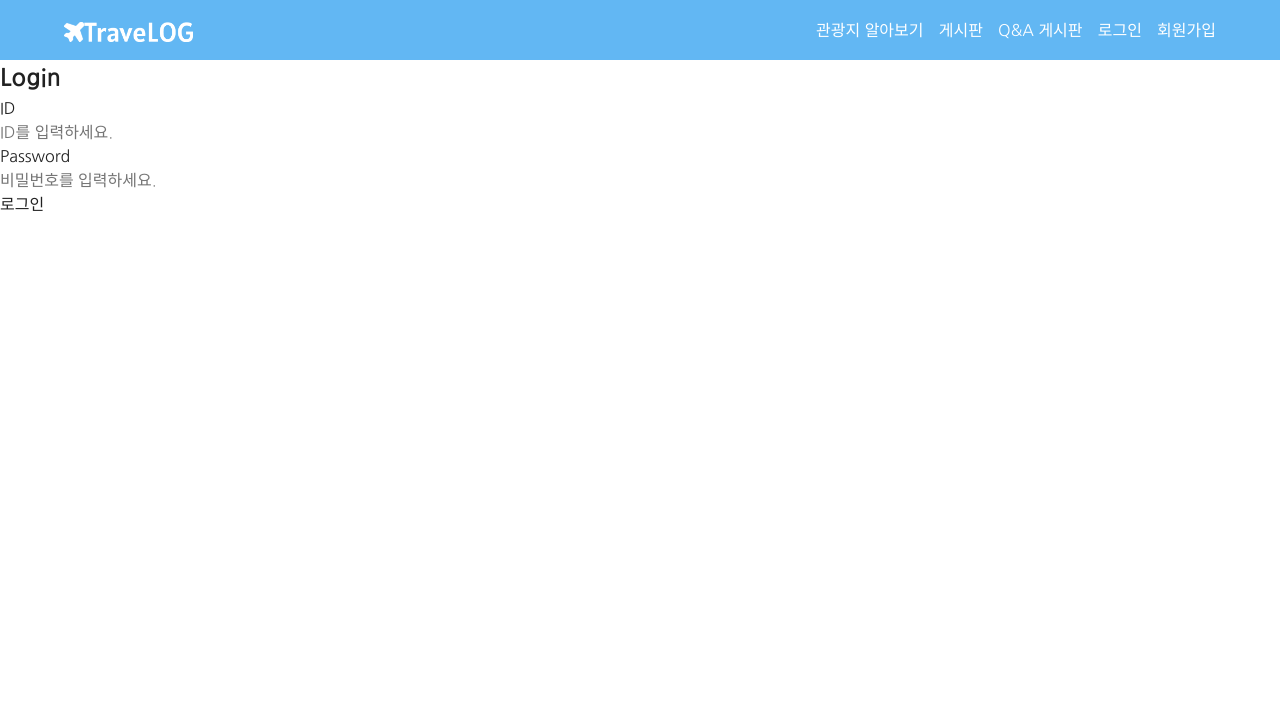
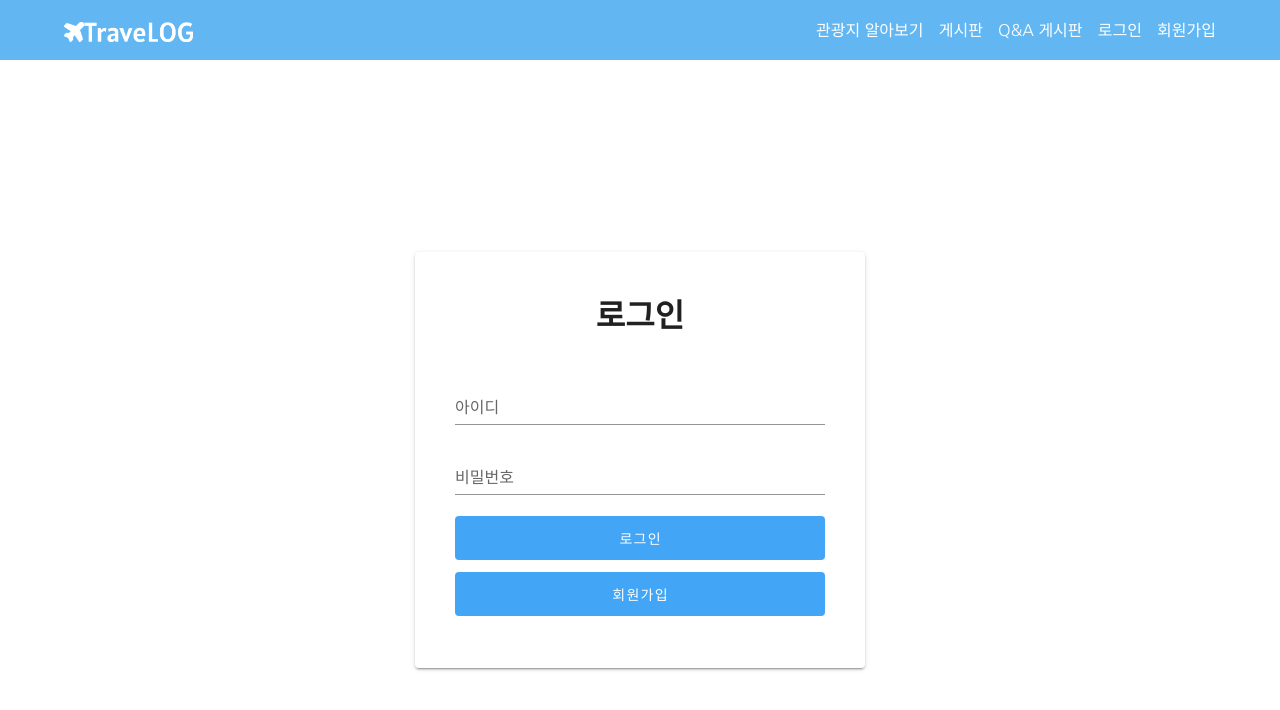
Before and after one commit to SSAFY-TraveLOG/TraveLOG-frontend, a Vue app: page /login in a window 1280 px wide. Shown: the top 710 px of the page. Built offline with nearby package versions, Linux system fonts and the light colour scheme.

Commit message:
refactor: 로그인 페이지 vuetify 사용하여 수정

```diff
--- a/src/views/Login.vue
+++ b/src/views/Login.vue
@@ -1,20 +1,55 @@
 <template>
-  <div>
-    <h2>Login</h2>
-    <div>
-      <div>ID</div>
-      <input placeholder="ID를 입력하세요." v-model="userId" />
-    </div>
-    <div>
-      <div>Password</div>
-      <input
-        type="password"
-        placeholder="비밀번호를 입력하세요."
-        v-model="password"
-      />
-    </div>
-    <button @click="login">로그인</button>
-  </div>
+  <v-app id="inspire">
+    <v-main class="blue-white lighten-4">
+      <v-container style="max-width: 450px" fill-height>
+        <v-layout align-center row wrap>
+          <v-flex xs12>
+            <v-card>
+              <div class="pa-10">
+                <h1 style="text-align: center" class="mb-10">로그인</h1>
+                <form>
+                  <v-text-field
+                    label="아이디"
+                    placeholder="아이디를 입력하세요."
+                    v-model="userId"
+                  ></v-text-field>
+                  <v-text-field
+                    type="password"
+                    label="비밀번호"
+                    placeholder="비밀번호를 입력하세요."
+                    v-model="password"
+                  >
+                  </v-text-field>
+                  <v-btn
+                    color="blue lighten-1 text-capitalize"
+                    depressed
+                    large
+                    block
+                    dark
+                    class="mb-3"
+                    @click="login"
+                  >
+                    로그인
+                  </v-btn>
+                  <v-btn
+                    color="blue lighten-1 text-capitalize"
+                    depressed
+                    large
+                    block
+                    dark
+                    class="mb-3"
+                    @click="join"
+                  >
+                    회원가입
+                  </v-btn>
+                </form>
+              </div>
+            </v-card>
+          </v-flex>
+        </v-layout>
+      </v-container>
+    </v-main>
+  </v-app>
 </template>
 
 <script>
@@ -40,6 +75,9 @@ export default {
         this.$router.push("/");
       });
     },
+    join() {
+      this.$router.push("/user/join");
+    },
   },
 };
 </script>
```
